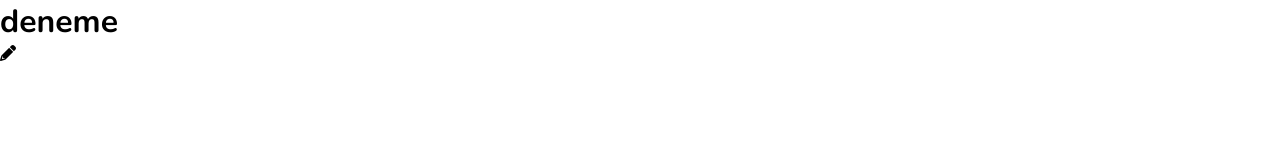
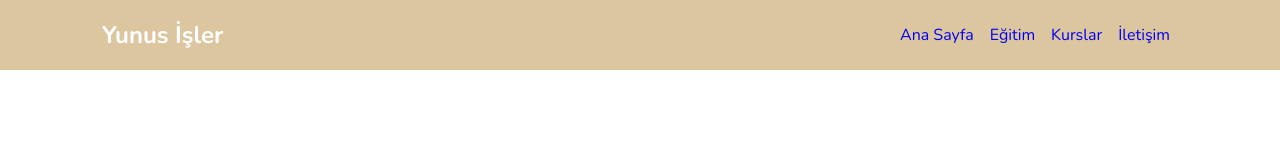
Before and after one commit to yunuis/webst, a plain HTML site: page index.html in a window 1280 px wide. Drawn offline with nearby package versions, Linux system fonts and the light colour scheme; a web font is replaced by a local one.

Commit message:
navigation bar and some css styles were created

```diff
--- a/css/global.css
+++ b/css/global.css
@@ -0,0 +1,36 @@
+/*Her tarafta kullanacağım classlar burada olacak */
+
+/*TEXTS*/
+.text-center{
+    text-align: center;
+}
+.heading-small{
+    font-size: 1.25rem;
+}
+.heading-medium{
+    font-size: 1.5rem;
+}
+.heading-big{
+    font-size: 1.75rem;
+}
+/*COLORS */
+.cream-light{
+    background-color:#dcc6a0;
+}
+.cream-mid{
+    background-color: #ddb687;
+}
+.cream-bold{
+    background-color: #b57135;
+}
+.blue-light{
+    background-color: #94f6ff;
+}
+.blue-bold{
+    background-color: #0c313e;
+}
+/* CONTAINER */
+.container{
+    max-width: 1100px;
+    margin: 0 auto;
+}
--- a/css/main.css
+++ b/css/main.css
@@ -9,3 +9,23 @@ a{
 html{
     font-family: "Nunito",sans-serif;
 }
+#navbar{
+    color: #fff;
+    display:flex ;
+    justify-content: space-between;
+    align-items: center;
+    padding: 0 0.75rem;
+    height: 70px;
+}
+#navbar ul{
+    list-style-type:none;
+    display: flex;
+    align-items: center;
+}
+#navbar ul li a{
+    padding:0.5rem;
+}
+#navbar ul li a:hover{
+    background-color:#b57135;
+    border-radius: 7px;
+}
--- a/css/mobile.css
+++ b/css/mobile.css
@@ -0,0 +1 @@
+/*TELEFON BOY İÇİN GEÇERLİ OLACAK OLAN STİLLER*/
--- a/css/tablet.css
+++ b/css/tablet.css
@@ -0,0 +1 @@
+/*TABLET BOY İÇİN GEÇERLİ OLACAK OLAN STİLLER*/
--- a/index.html
+++ b/index.html
@@ -20,7 +20,18 @@
     <link rel="stylesheet" href="https://cdnjs.cloudflare.com/ajax/libs/font-awesome/6.1.1/css/all.min.css">
 </head>
 <body>
-   <h1>deneme</h1>
-   <i class="fa fa-pencil-alt"></i>
+   <header class="cream-light">
+        <div class="container">
+        <nav id="navbar" >
+        <h1>Yunus İşler</h1>
+        <ul>
+            <li><a href="#home">Ana Sayfa</a></li>
+            <li><a href="#training">Eğitim</a></li>
+            <li><a href="#courses">Kurslar</a></li>
+            <li><a href="#contact">İletişim</a></li>
+         </ul>
+         </nav>
+    </div>
+   </header>
 </body>
 </html>
```
